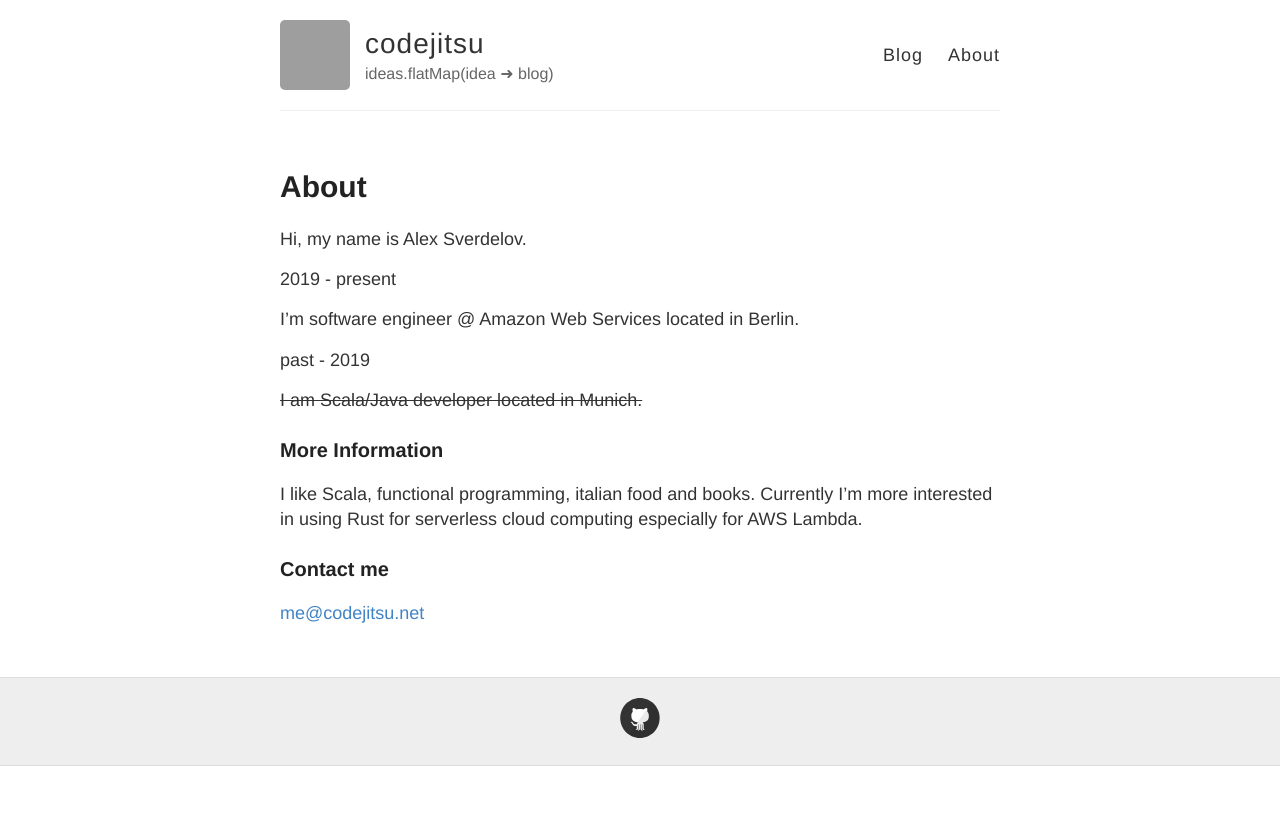
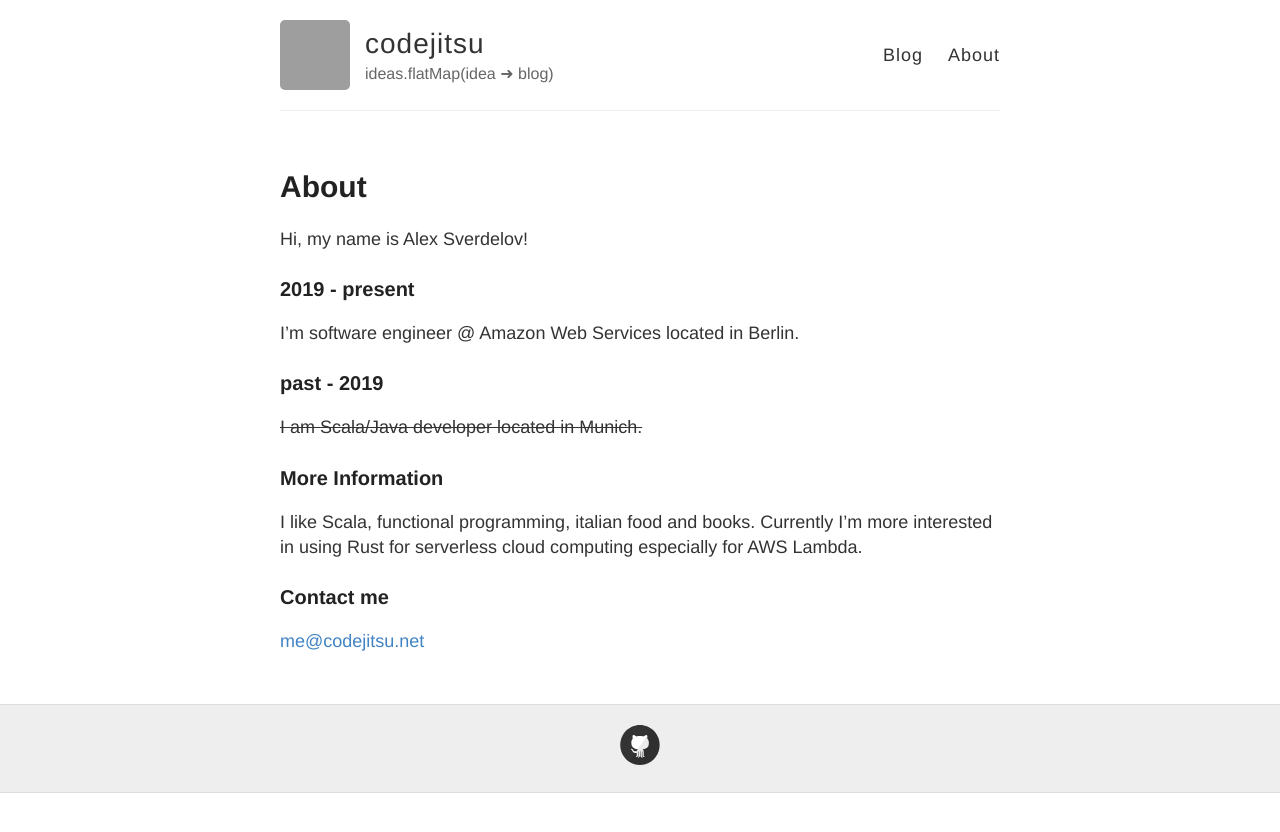
Before and after one commit to codejitsu/codejitsu.github.io, a Jekyll site: the page built from about.md, in a window 1280 px wide. Shown: the top 832 px of the page. Built offline with Jekyll 4.4.1, drawn with Linux system fonts in a browser that asks for light colours; grey boxes are pictures that could not be loaded.

```diff
--- a/_config.yml
+++ b/_config.yml
@@ -10,9 +10,6 @@ description: ideas.flatMap(idea &#10140; blog)
 
 # URL of your avatar or profile pic (you could use your GitHub profile pic)
 avatar: https://avatars1.githubusercontent.com/u/2665808?v=3&s=460
-
-# theme
-theme: jekyll-theme-midnight
 
 #
 # Flags below are optional
--- a/about.md
+++ b/about.md
@@ -4,13 +4,13 @@ title: About
 permalink: /about/
 ---
 
-Hi, my name is Alex Sverdelov.
+Hi, my name is Alex Sverdelov!
 
-> 2019 - present
+### 2019 - present
 
 I'm software engineer @ Amazon Web Services located in Berlin.
 
-> past - 2019
+### past - 2019
 
 ~~I am Scala/Java developer located in Munich.~~
 
```
